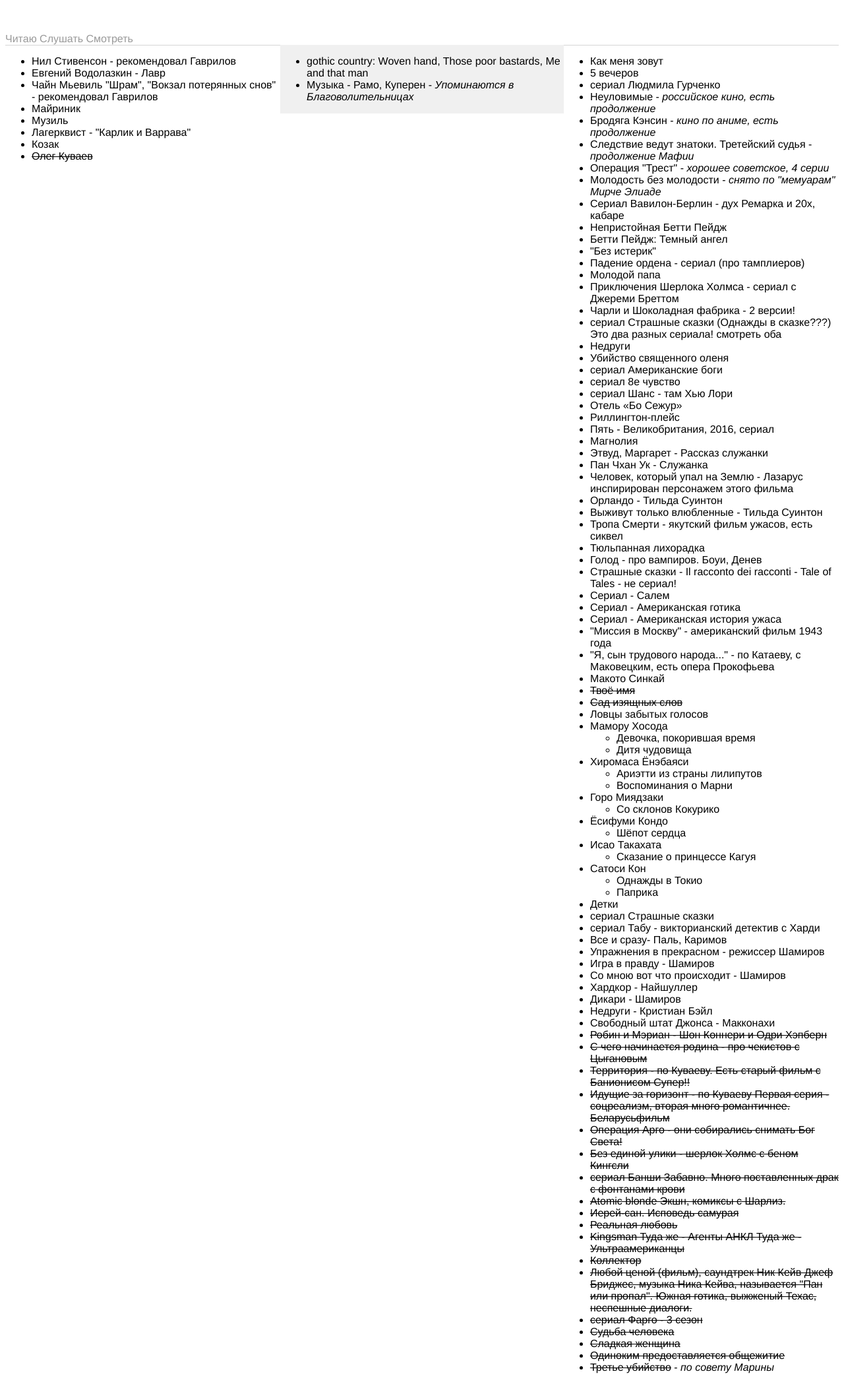
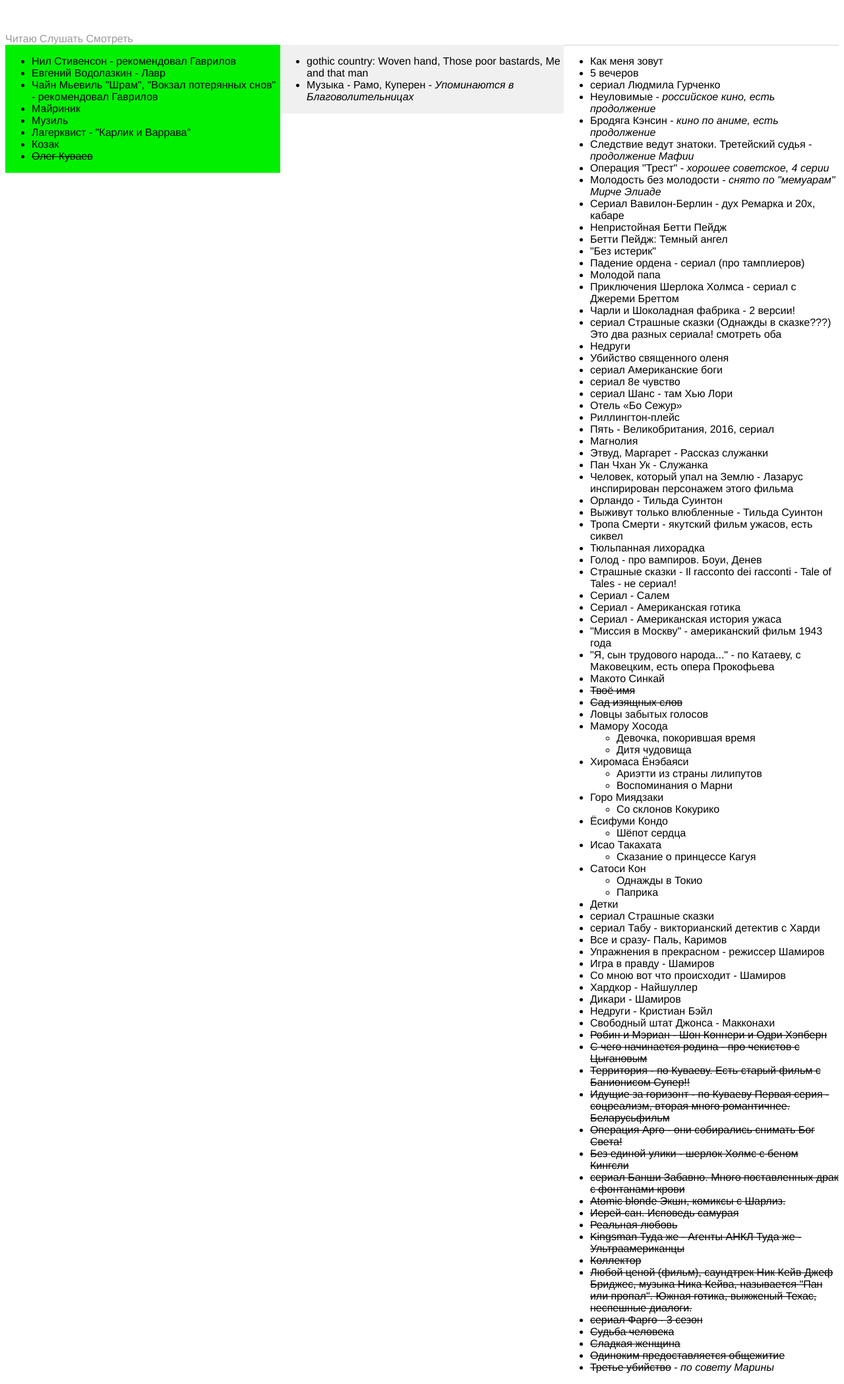
Before and after one commit to hinterlistig/hinterlistig.github.io, a Jekyll site: the page built from index.html, in a window 1280 px wide. Shown: the whole page at 66% size. Built offline with Jekyll 4.4.1, drawn with Linux system fonts in a browser that asks for light colours.

Commit message:
Update main.css

```diff
--- a/css/main.css
+++ b/css/main.css
@@ -50,7 +50,7 @@
 }
 .read{
     width: 33%;
-
+    background-color: #00f000;
 }
 .listen{
     width: 34%;
```
